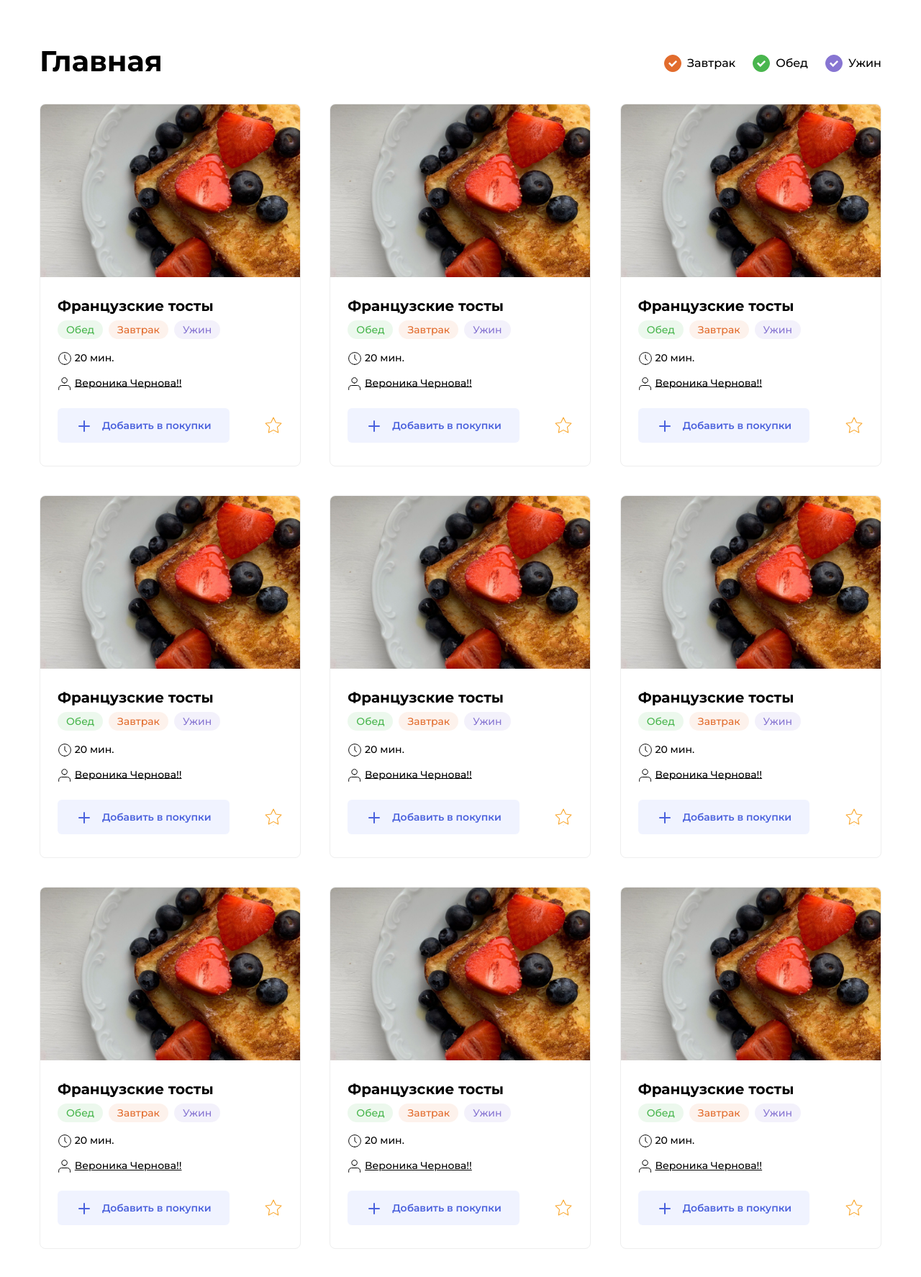
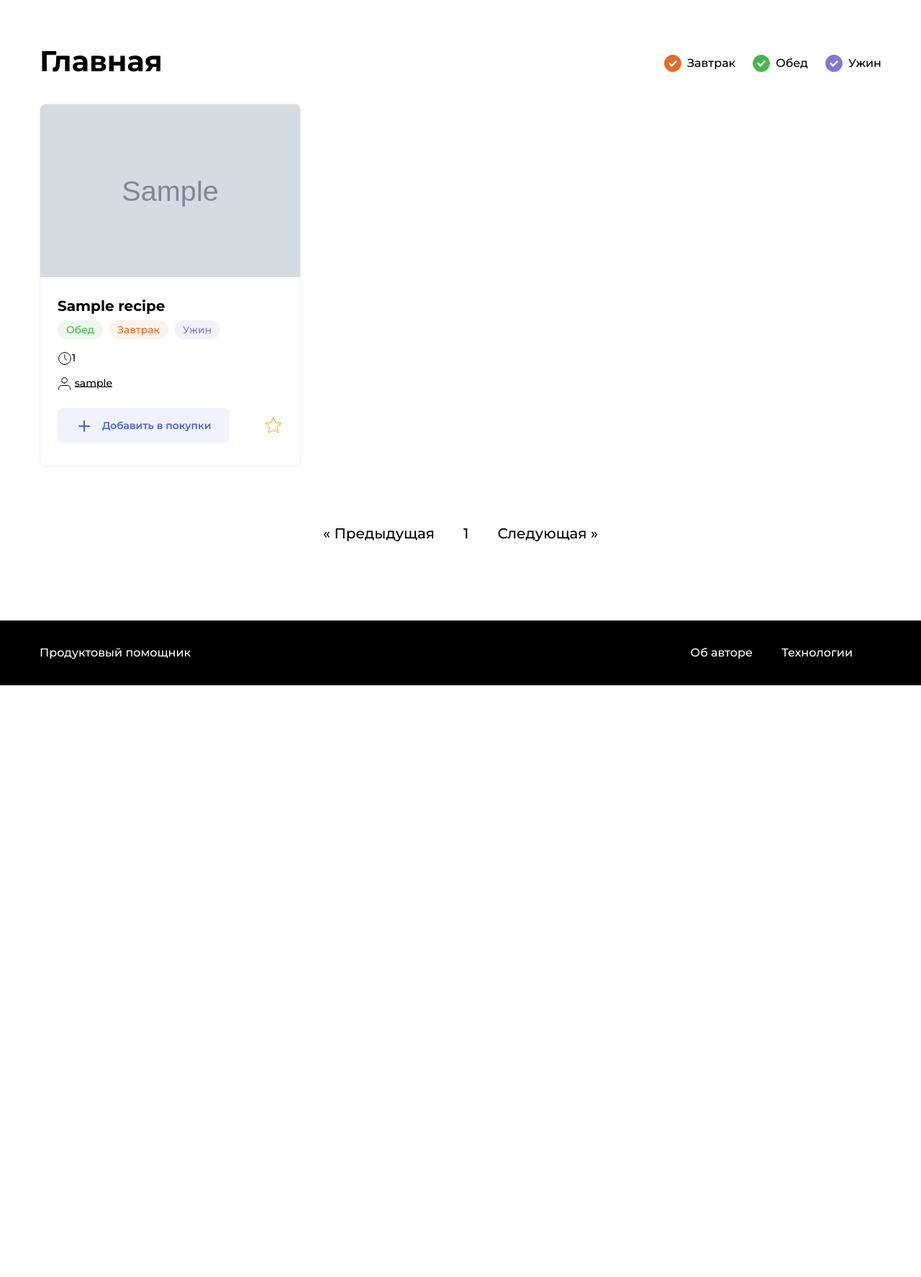
Before and after one commit to DonFortes/foodgram-project, a Django app: page / in a window 1280 px wide. Shown: the part 90-1864 px from the top of the page at 72% size. After the commit the page ends 1042 px from the top, so only its background shows below. Run offline with Django 3.2, Linux system fonts and the light colour scheme; tables that the repository leaves empty hold one stand-in row (values such as "Sample post"); grey boxes marked "Sample" are stand-in pictures.

Commit message:
working on new recipe

```diff
--- a/dishes/forms.py
+++ b/dishes/forms.py
@@ -4,9 +4,8 @@ from .models import Recipe
 from . import choices
 
 
-class PostForm(forms.ModelForm):
+class RecipeForm(forms.ModelForm):
 
     class Meta:
         model = Recipe
-        fields = '__all__'
-        ingredients = forms.ChoiceField(choices.get_choices)
+        exclude = ['ingredients', 'is_favorite', 'basket', 'author']
--- a/dishes/models.py
+++ b/dishes/models.py
@@ -67,14 +67,15 @@ class Recipe(models.Model):
         verbose_name='Время приготовления'
         )
     slug = models.SlugField(
-        unique=True, verbose_name='Ссылка'
+        unique=True, verbose_name='Ссылка',
+        blank=True, default='',
         )
     is_favorite = models.ManyToManyField(
-        User, related_name='recipe_favorite',
+        User, related_name='favorite',
         blank=True, verbose_name='Избранное',
         )
     basket = models.ManyToManyField(
-        User, related_name='recipe_basket',
+        User, related_name='basket',
         blank=True, verbose_name='Корзина',
         )
 
--- a/dishes/urls.py
+++ b/dishes/urls.py
@@ -7,7 +7,9 @@ urlpatterns = [
     path("subscriptions/", views.subscriptions, name="subscriptions"),
     path("subscriptions/<int:id>/", views.subscriptions, name="subscriptions"),
     path("favorites/", views.favorites, name="favorites"),
-
+    path("recipe/<slug:slug>/", views.single_recipe, name="slug"),
+    path('author/<str:username>/', views.profile, name='profile'),
+    path('new_recipe/', views.new_recipe, name='new_recipe'),
 
     path(
         "<str:username>/follow/",
--- a/dishes/views.py
+++ b/dishes/views.py
@@ -4,18 +4,22 @@ from django.shortcuts import get_object_or_404, redirect, render, reverse
 from django.contrib.auth.decorators import login_required
 import json
 from .models import Follow, User, Recipe
+from .forms import RecipeForm
 
 
 def index(request):
-    # post_list = Post.objects.all()
-    # paginator = Paginator(post_list, 10)
-    # page_number = request.GET.get('page')
-    # page = paginator.get_page(page_number)
+    recipe_list = Recipe.objects.all()
+
+    paginator = Paginator(recipe_list, 3)
+    page_number = request.GET.get('page')
+    page = paginator.get_page(page_number)
+
+    # И еще теги как-то
     return render(
         request,
         'index.html',
         {
-            # 'page': page, 'paginator': paginator
+            'page': page, 'paginator': paginator
             }
     )
 
@@ -24,24 +28,12 @@ def index(request):
 # @require_http_methods("POST")
 def purchases(request):
 
-    recipe_id = int(json.loads(request.body).get('id'))  # разобраться как работает
+    recipe_id = int(json.loads(request.body).get('id'))
     recipe = get_object_or_404(Recipe, pk=recipe_id)
     if request.user not in recipe.basket.all():
         recipe.basket.add(request.user)
         return JsonResponse({'success': True})
     return JsonResponse({'success': False})
-
-
-@login_required
-def shop_list(request):
-
-    return render(
-        request,
-        'shop_list.html',
-        {
-
-        }
-    )
 
 
 @login_required
@@ -62,18 +54,53 @@ def subscriptions(request, id=None):
     return JsonResponse({'success': 'true'})
 
 
+
+
+
 @login_required
 def favorites(request):
 
     return JsonResponse({'success': 'true'})
 
 
+def single_recipe(request, slug):
+    recipe = get_object_or_404(Recipe, slug)
+
+    pass
+
+
+@login_required
+def new_recipe(request):
+    form = RecipeForm()
+    if request.method == 'POST':
+        form = RecipeForm(request.POST)
+        if form.is_valid():
+            form.instance.author = request.user
+            form.save()
+            return redirect('index')
+    return render(request, 'new_recipe.html', {'form': form})
+
+
+@login_required
+def shop_list(request):
+
+    return render(
+        request,
+        'shop_list.html',
+        {
+
+        }
+    )
+
+
 def profile(request, username):
     author = get_object_or_404(User, username=username)
-    recipe = author.recipe.all()
-    paginator = Paginator(recipe, 10)
+    recipes = author.recipe.all()
+
+    paginator = Paginator(recipes, 10)
     page_number = request.GET.get('page')
     page = paginator.get_page(page_number)
+
     if request.user.is_authenticated:
         user = request.user
         if Follow.objects.filter(user=user, author=author).exists():
@@ -90,9 +117,10 @@ def profile(request, username):
         return render(request, 'profile.html', context)
     return render(
         request,
-        'index.html',
+        'profile.html',
         {'page': page, 'paginator': paginator, 'author': author}
     )
+
 
 
 @login_required
--- a/templates/includes/card.html
+++ b/templates/includes/card.html
@@ -1,17 +1,16 @@
 <div class="card" data-id="120">
-    <a href="#" class="link" target="_blank"><img src="/static/images/testCardImg.png" alt="Какой-то текст"
+    <a href="#" class="link" target="_blank"><img src="{{ recipe.image.url }}" alt="Тут картинка"
             class="card__image"></a>
     <div class="card__body">
-        <a class="card__title link" href="#" target="_blank">Французские тосты</a>
+        <a class="card__title link" href="{% url "slug" recipe.slug %}" target="_blank">{{ recipe.name }}</a>
         <ul class="card__items">
             <li class="card__item"><span class="badge badge_style_green">Обед</span></li>
             <li class="card__item"><span class="badge badge_style_orange">Завтрак</span></li>
             <li class="card__item"><span class="badge badge_style_purple">Ужин</span></li>
         </ul>
         <div class="card__items card__items_column">
-            <p class="card__text"><span class="icon-time"></span> 20 мин.</p>
-            <p class="card__text"><span class="icon-user"></span> <a href="#" style="color: black">Вероника
-                    Чернова!!</a></p>
+            <p class="card__text"><span class="icon-time"></span>{{ recipe.cook_time }}</p>
+            <p class="card__text"><span class="icon-user"></span> <a href="#" style="color: black">{{ recipe.author }}</a></p>
         </div>
     </div>
     <div class="card__footer">
--- a/templates/includes/header.html
+++ b/templates/includes/header.html
@@ -3,16 +3,19 @@
     <nav class="nav">
         <div class="nav__container container">
             <ul class="nav__items list">
-                <li class="nav__item{% if index %} nav__item_active{% endif %}"><a href="#" class="nav__link link">Рецепты</a></li>
+                <li class="nav__item{% if index %} nav__item_active{% endif %}"><a href="{% url 'index' %}"
+                        class="nav__link link">Рецепты</a></li>
                 <li class="nav__item"><a href="#" class="nav__link link">Мои подписки</a></li>
-                <li class="nav__item"><a href="#" class="nav__link link">Создать рецепт</a></li>
+                <li class="nav__item"><a href="{% url 'new_recipe' %}" class="nav__link link">Создать рецепт</a></li>
                 <li class="nav__item"><a href="#" class="nav__link link">Избранное</a></li>
-                <li class="nav__item"><a href="#" class="nav__link link">Список покупок</a> <span class="badge badge_style_blue nav__badge" id="counter">4</span></li>
+                <li class="nav__item"><a href="#" class="nav__link link">Список покупок</a> <span
+                        class="badge badge_style_blue nav__badge" id="counter">4</span></li>
 
             </ul>
             <ul class="nav__items list">
-                <li class="nav__item"><a href="{% url "password_change" %}" class="nav__link link">Изменить пароль</a></li>
-                <li class="nav__item"><a href="{% url "logout" %}" class="nav__link link">Выход</a></li>
+                <li class="nav__item"><a href="{% url 'password_change' %}" class="nav__link link">Изменить пароль</a>
+                </li>
+                <li class="nav__item"><a href="{% url 'logout' %}" class="nav__link link">Выход</a></li>
             </ul>
         </div>
     </nav>
@@ -22,12 +25,14 @@
     <nav class="nav">
         <div class="nav__container container">
             <ul class="nav__items list">
-                <li class="nav__item nav__item_active"><a href="{% url "index" %}" class="nav__link link">Рецепты</a></li>
+                <li class="nav__item nav__item_active"><a href="{% url 'index' %}" class="nav__link link">Рецепты</a>
+                </li>
                 <!-- <li class="nav__item nav__item_disabled"><a href="#" class="nav__link link">Список покупок <span class="badge badge_style_blue nav__badge" id="counter">4</span></a></li> -->
             </ul>
             <ul class="nav__items list">
-                <li class="nav__item"><a href="{% url "login" %}" class="nav__link link">Войти</a></li>
-                <li class="nav__item"><a href="{% url "signup" %}" class="button button_style_blue">Создать аккаунт</a></li>
+                <li class="nav__item"><a href="{% url 'login' %}" class="nav__link link">Войти</a></li>
+                <li class="nav__item"><a href="{% url 'signup' %}" class="button button_style_blue">Создать аккаунт</a>
+                </li>
             </ul>
         </div>
     </nav>
--- a/templates/includes/pagination.html
+++ b/templates/includes/pagination.html
@@ -1,4 +1,4 @@
-<nav class="pagination" aria-label="Search results pages">
+<!-- <nav class="pagination" aria-label="Search results pages">
     <ul class="pagination__container">
         <li class="pagination__item"><a class="pagination__link link" href="#"><span class="icon-left"></span></a></li>
         <li class="pagination__item pagination__item_active"><a class="pagination__link link" href="#">1</a></li>
@@ -8,4 +8,29 @@
         <li class="pagination__item"><a class="pagination__link link" href="#">5</a></li>
         <li class="pagination__item"><a class="pagination__link link" href="#"><span class="icon-right"></span></a></li>
     </ul>
+</nav> -->
+
+<nav class="pagination" aria-label="Search results pages">
+    <ul class="pagination__container">
+        {% if items.has_previous %}
+        <li class="pagination__item"><a class="pagination__link link" href="?page={{ items.previous_page_number }}">&laquo; Предыдущая</a>
+        </li>
+        {% else %}
+        <li class="pagination__item disabled"><a class="pagination__link link" href="#" tabindex="-1" aria-disabled="true">&laquo;
+                Предыдущая</a></li>
+        {% endif %}
+        {% for i in paginator.page_range %}
+        {% if items.number == i %}
+        <li class="pagination__item active"><span class="icon-left">{{ i }} <span class="icon-right">(текущая)</span></span></li>
+        {% else %}
+        <li class="pagination__item"><a class="pagination__link link" href="?page={{ i }}">{{ i }}</a></li>
+        {% endif %}
+        {% endfor %}
+        {% if items.has_next %}
+        <li class="pagination__item"><a class="pagination__link link" href="?page={{ items.next_page_number }}">Следующая &raquo;</a></li>
+        {% else %}
+        <li class="pagination__item disabled"><a class="pagination__link link" href="#" tabindex="-1" aria-disabled="true">Следующая
+                &raquo;</a></li>
+        {% endif %}
+    </ul>
 </nav>
--- a/templates/index.html
+++ b/templates/index.html
@@ -5,7 +5,7 @@
 {% include 'includes/header.html' with index=True %}
 
 <main class="main container">
-{% csrf_token %}
+    {% csrf_token %}
     <div class="main__header">
         <h1 class="main__title">Главная</h1>
 
@@ -16,7 +16,7 @@
 
     <div class="card-list">
         <!-- card.html -->
-        {% for x in '0123456789'|make_list %}
+        {% for recipe in page %}
         {% include 'includes/card.html' %}
         {% endfor %}
         <!-- /card -->
```
Also changed, not shown: templates/new_recipe.htmL (renamed from templates/form_recipe.htmL, +21 -13 lines), templates/profile.html (+6 -1 lines), dishes/migrations/0001_initial.py (added), dishes/migrations/0002_auto_20210317_1000.py (added), dishes/migrations/0003_auto_20210317_1149.py (added), dishes/migrations/0004_auto_20210318_0919.py (added), dishes/migrations/__init__.py (added), media/app_01_dishes/02.jpg (added), templates/subscriptions.html (renamed from templates/my_follow.html).
